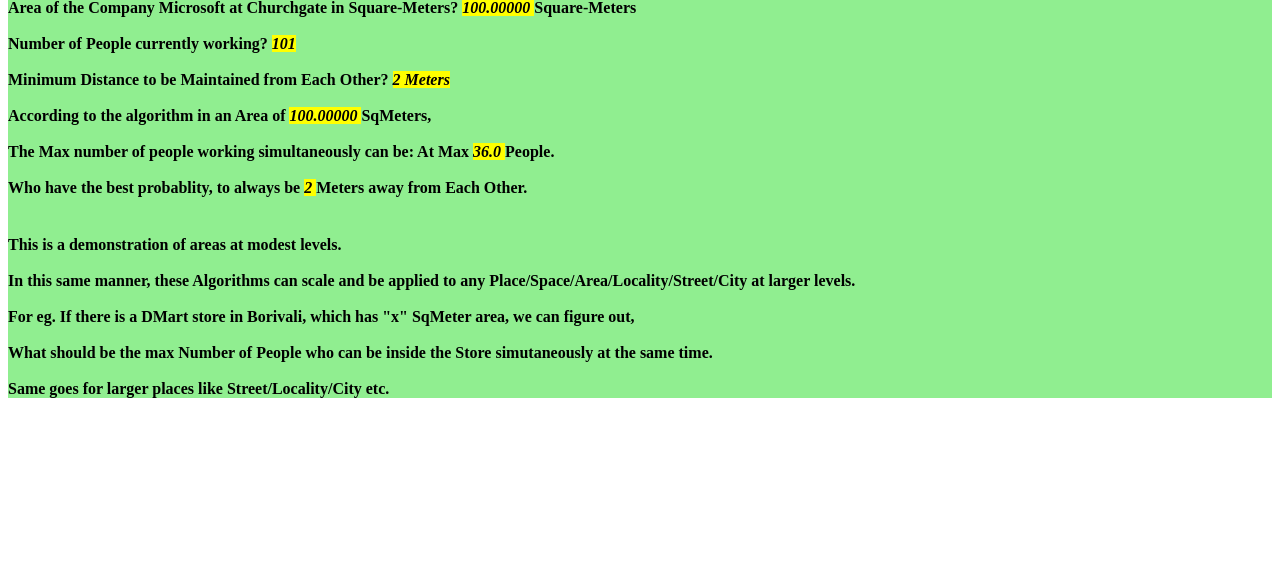
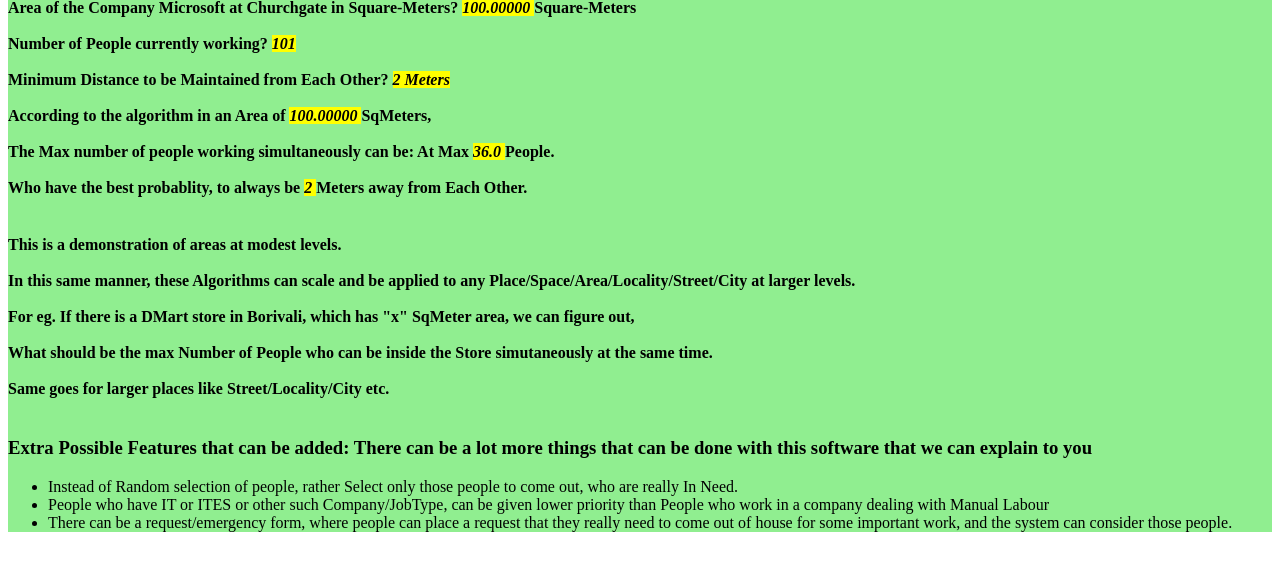
Before and after one commit to ashish2/aayu, a Django app: page /greened/city/1/branch/1/ in a window 1280 px wide. Shown: the part 56-627 px from the top of the page. Run offline with Django 3.2, Linux system fonts and the light colour scheme; data comes from the database, SQL or seed files in the repository.

Commit message:
U: extra features...

```diff
--- a/greened/templates/branch_people.html
+++ b/greened/templates/branch_people.html
@@ -96,4 +96,24 @@ The Max Number of People this Company Branch can handle is {{handle}}
 		<br />
 		Same goes for larger places like Street/Locality/City etc.
 		<br />
+		<br />
+		<h3>
+			Extra Possible Features that can be added:
+				There can be a lot more things that can be done with this software that we can explain to you
+		</h3>
+		<ul>
+			<li>
+				Instead of Random selection of people, rather Select only those people to come out, who are really In Need.
+			</li>
+			<li>
+				People who have IT or ITES or other such Company/JobType, can be given lower priority than People who work in
+				a company dealing with Manual Labour
+			</li>
+			<li>
+				There can be a request/emergency form, where people can place a request that they really need
+				to come out of house for some important work, and the system can consider those people.
+			</li>
+		</ul>
+
+
 </div>
```
